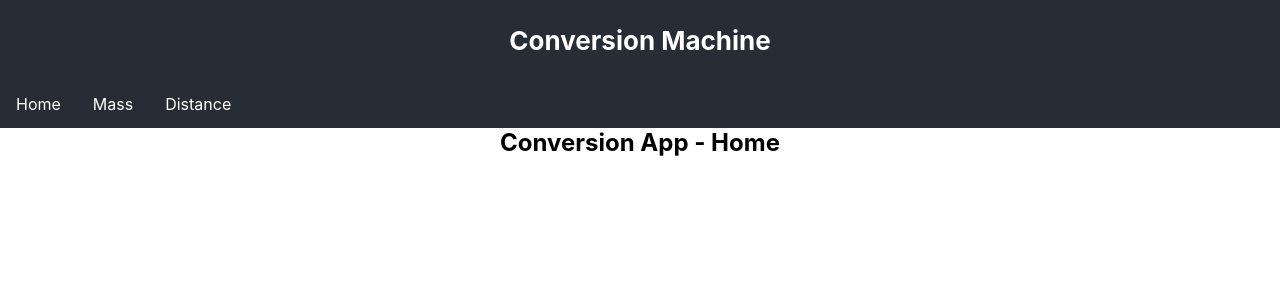
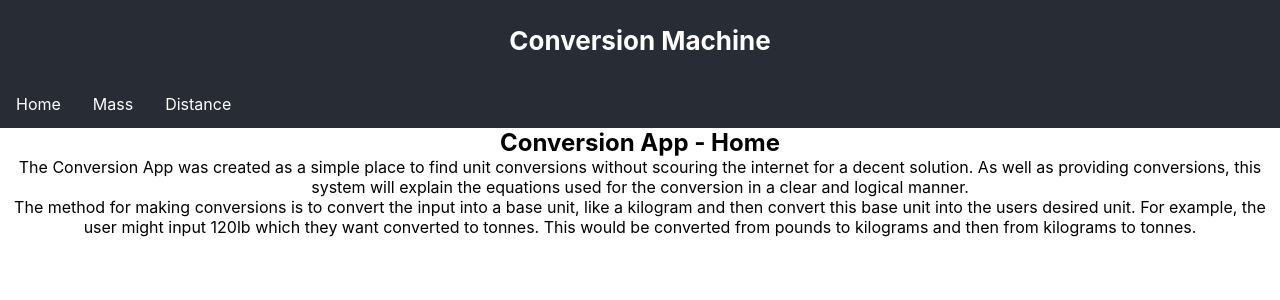
Before and after one commit to MatthewNobes/conversion-app, a React (Create React App) app: page / in a window 1280 px wide. Shown: the top 300 px of the page. Built offline with nearby package versions, Linux system fonts and the light colour scheme.

Commit message:
Adding some home page content

```diff
--- a/src/Components/Home.js
+++ b/src/Components/Home.js
@@ -1,10 +1,30 @@
 //import css from './Home.module.css';
 import '../App.css'
 
+const PageHeading = () => {
+  return (
+    <h1 className="PageTitle">
+      Conversion App - Home
+    </h1>
+  )
+}
+
+const ApplicationDescription = () => {
+  return (
+    <p>
+      The Conversion App was created as a simple place to find unit conversions without scouring the internet for a decent solution. As well as providing conversions, this system will explain the equations used for the conversion in a clear and logical manner.
+    </p>
+  )
+}
+
 export default function Home() {
   return (
-      <h1 className="PageTitle">
-        Conversion App - Home
-      </h1>
+      <>
+        <PageHeading />
+        <ApplicationDescription />
+        <p>
+        The method for making conversions is to convert the input into a base unit, like a kilogram and then convert this base unit into the users desired unit. For example, the user might input 120lb which they want converted to tonnes. This would be converted from pounds to kilograms and then from kilograms to tonnes.
+        </p>
+      </>
   );
 }
```
